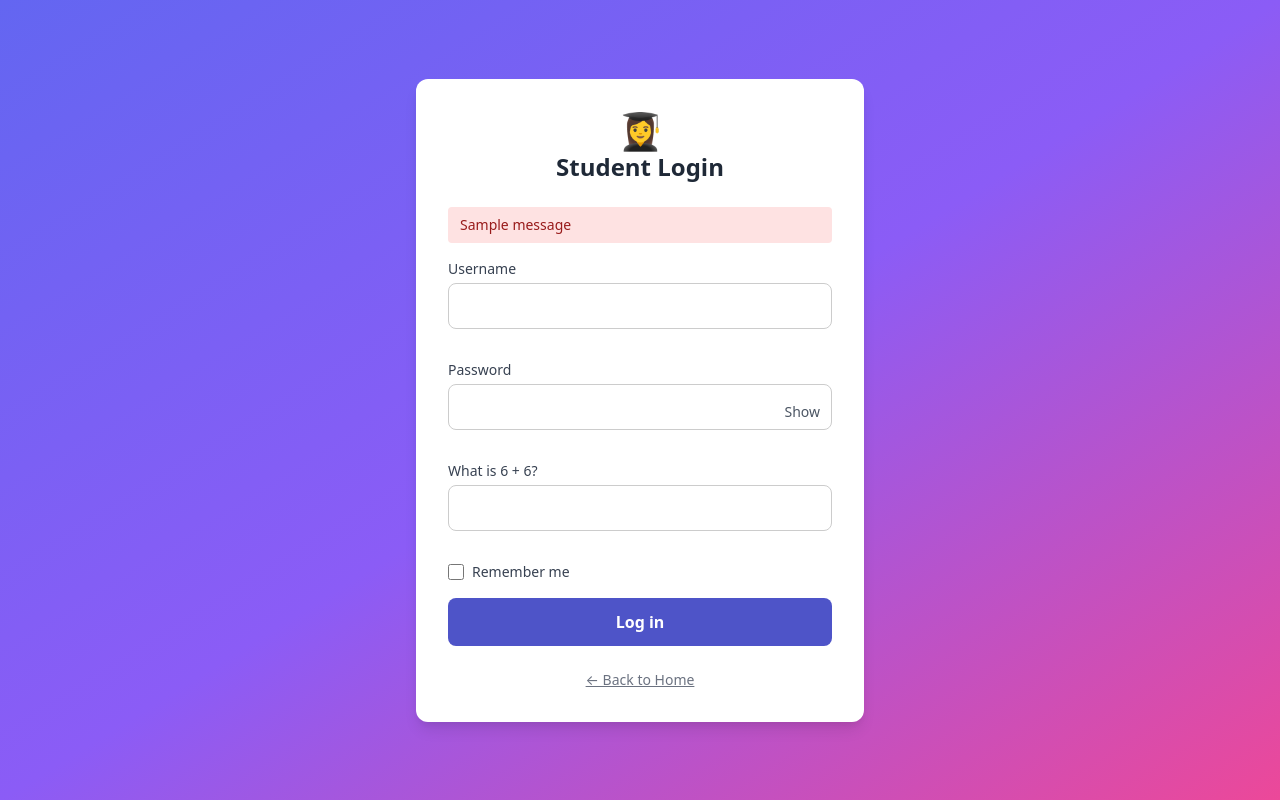
After one commit to DrEerie/NCPSS-web, a Flask app: page /pages/student in a window 1280 px wide. The commit adds this page. Run offline with Flask 3, Linux system fonts and the light colour scheme; one stand-in notice (Sample message) is shown.

Commit message:
Add files via upload

```diff
--- a/NCPSS-Web/app.py
+++ b/NCPSS-Web/app.py
@@ -1,35 +1,161 @@
-from flask import Flask, render_template, redirect, url_for, abort, send_from_directory
-from flask_login import LoginManager, UserMixin, login_user, current_user, logout_user
+# IMPORTS
+# ===============================
+from flask import Flask, render_template, request, redirect, url_for, flash, abort, send_from_directory
+from flask_login import LoginManager, UserMixin, login_user, current_user, logout_user, login_required
+from werkzeug.security import generate_password_hash, check_password_hash
+import os
+import sqlite3
 
+# ===============================
+# FLASK APP SETUP
+# ===============================
 app = Flask(__name__)
-app.secret_key = 'supersecretkey'  # Use env vars later for production
+app.secret_key = 'supersecretkey'  # ⛔ In production, use os.environ.get("SECRET_KEY")
 
+# ===============================
+# LOGIN MANAGER SETUP
+# ===============================
 login_manager = LoginManager()
 login_manager.init_app(app)
+login_manager.login_view = 'login_student'
 
-# Dummy user class
+# ===============================
+# DATABASE SETUP
+# ===============================
+DATABASE_PATH = os.path.join('database', 'school_portal.db')
+
+def get_db_connection():
+    conn = sqlite3.connect(DATABASE_PATH)
+    conn.row_factory = sqlite3.Row
+    return conn
+
+# ===============================
+# USER CLASS lOADED FROM DB
+# ===============================
 class User(UserMixin):
-    def __init__(self, id):
+    def __init__(self, id, username, role):
         self.id = id
+        self.username = username
+        self.role = role
 
-# Minimal user_loader
+    @staticmethod
+    def get_by_id(user_id):
+        conn = get_db_connection()
+        user = conn.execute("SELECT * FROM users WHERE id = ?", (user_id,)).fetchone()
+        conn.close()
+        if user:
+            return User(user["id"], user["username"], user["role"])
+        return None
+
+    @staticmethod
+    def get_by_username(username):
+        conn = get_db_connection()
+        user = conn.execute("SELECT * FROM users WHERE username = ?", (username,)).fetchone()
+        conn.close()
+        if user:
+            return User(user["id"], user["username"], user["role"]), user["password"]
+        return None, None
+
+# ===============================
+# LOGIN USER LOADER
+# ===============================
 @login_manager.user_loader
 def load_user(user_id):
-    return User(user_id)  # Normally you'd fetch user from DB
+    return User.get_by_id(user_id)
 
-
+# ===============================
+# ROUTES – MAIN
+# ===============================
 @app.route('/')
 def home():
     return render_template('index.html')
 
-@app.route('/login/student')
+@app.route('/logout')
+@login_required
+def logout():
+    logout_user()
+    return redirect(url_for('home'))
+
+# ===============================
+# STUDENT LOGIN
+# ===============================
+@app.route('/pages/student', methods=['GET', 'POST'])
 def login_student():
+    if request.method == 'POST':
+        username = request.form['username']
+        password = request.form['password']
+        user, hashed_pw = User.get_by_username(username)
+
+        if user and user.role == 'student' and check_password_hash(hashed_pw, password):
+            login_user(user)
+            return redirect(url_for('dashboard_student'))
+        else:
+            flash('Invalid student credentials.', 'error')
     return render_template('pages/login_student.html')
 
-@app.route('/login/staff')
+# ===============================
+# STAFF LOGIN
+# ===============================
+@app.route('/login/staff', methods=['GET', 'POST'])
 def login_staff():
+    if request.method == 'POST':
+        username = request.form['username']
+        password = request.form['password']
+        user, hashed_pw = User.get_by_username(username)
+
+        if user and user.role == 'staff' and check_password_hash(hashed_pw, password):
+            login_user(user)
+            return redirect(url_for('dashboard_staff'))
+        else:
+            flash('Invalid staff credentials.', 'error')
     return render_template('pages/login_staff.html')
 
+# ===============================
+# DASHBOARDS
+# ===============================
+@app.route('/dashboard/student')
+@login_required
+def dashboard_student():
+    if current_user.role != 'student':
+        abort(403)
+    return render_template('dashboard/student.html', username=current_user.username)
+
+@app.route('/dashboard/staff')
+@login_required
+def dashboard_staff():
+    if current_user.role != 'staff':
+        abort(403)
+    return render_template('dashboard/staff.html', username=current_user.username)
+
+# Handle the form submission for the staff dashboard
+@app.route('/dashboard/staff/add', methods=['POST'])
+@login_required
+def add_staff():
+    if current_user.role != 'staff':
+        abort(403)  # Only staff can access this route
+
+    name = request.form.get('name')
+    position = request.form.get('position')
+
+    if not name or not position:
+        flash('Name and Position are required.', 'error')
+        return redirect(url_for('dashboard_staff'))
+
+    conn = get_db_connection()
+    try:
+        conn.execute("INSERT INTO staff (name, position) VALUES (?, ?)", (name, position))
+        conn.commit()
+        flash('Staff member added successfully!', 'success')
+    except sqlite3.Error as e:
+        flash(f'Error adding staff member: {e}', 'error')
+    finally:
+        conn.close()
+
+    return redirect(url_for('dashboard_staff'))
+
+# ===============================
+# OTHER PAGES
+# ===============================
 @app.route('/admissions')
 def admissions():
     return render_template('pages/admission.html')
@@ -37,6 +163,10 @@ def admissions():
 @app.route('/introduction')
 def introduction():
     return render_template('pages/introduction.html')
+
+@app.route('/faqs')
+def faqs():
+    return render_template('pages/faq.html')
 
 
 @app.route('/components/<component_name>')
@@ -50,10 +180,24 @@ def load_component(component_name):
 def send_asset(filename):
     return send_from_directory('assets', filename)
 
-@app.route('/')
-def index():
-    return render_template('index.html')
+#paths for student dashboard
+@app.route('/profile')
+@login_required
+def profile():
+    return render_template('dashboard/profile.html')
 
+@app.route('/courses')
+@login_required
+def courses():
+    return render_template('dashboard/courses.html')
 
+@app.route('/notifications')
+@login_required
+def notifications():
+    return render_template('dashboard/notifications.html')
+
+# ===============================
+# MAIN
+# ===============================
 if __name__ == '__main__':
     app.run(debug=True)
--- /dev/null
+++ b/NCPSS-Web/static/css/logins.css
@@ -0,0 +1,75 @@
+body {
+    margin: 0;
+    padding: 0;
+    font-family: 'Segoe UI', sans-serif;
+    background: linear-gradient(135deg, #4e54c8, #8f94fb);
+    height: 100vh;
+    display: flex;
+    align-items: center;
+    justify-content: center;
+}
+
+.login-wrapper {
+    width: 100%;
+    max-width: 400px;
+    padding: 20px;
+}
+
+.login-card {
+    background: white;
+    border-radius: 12px;
+    box-shadow: 0 10px 25px rgba(0,0,0,0.1);
+    padding: 30px;
+}
+
+.login-card h2 {
+    text-align: center;
+    margin-bottom: 20px;
+    color: #4e54c8;
+}
+
+form {
+    display: flex;
+    flex-direction: column;
+}
+
+input[type="text"],
+input[type="password"] {
+    margin-bottom: 15px;
+    padding: 10px;
+    border: 1px solid #ccc;
+    border-radius: 8px;
+}
+
+button[type="submit"] {
+    background-color: #4e54c8;
+    color: white;
+    border: none;
+    padding: 12px;
+    border-radius: 8px;
+    cursor: pointer;
+    transition: background 0.3s;
+}
+
+button[type="submit"]:hover {
+    background-color: #3b3f99;
+}
+
+.flash-messages {
+    margin-bottom: 15px;
+    padding: 0;
+    list-style: none;
+}
+
+.flash.error {
+    color: red;
+    font-weight: bold;
+}
+
+.back-link {
+    display: block;
+    margin-top: 10px;
+    text-align: center;
+    color: #4e54c8;
+    text-decoration: none;
+}
--- /dev/null
+++ b/NCPSS-Web/static/js/logins.js
@@ -0,0 +1,39 @@
+//To show or hide password option
+document.addEventListener("DOMContentLoaded", function () {
+    const passwordInput = document.getElementById("password-input");
+    const toggleBtn = document.getElementById("toggle-password");
+
+    if (passwordInput && toggleBtn) {
+        toggleBtn.addEventListener("click", function () {
+            const type = passwordInput.getAttribute("type") === "password" ? "text" : "password";
+            passwordInput.setAttribute("type", type);
+            toggleBtn.textContent = type === "password" ? "Show" : "Hide";
+        });
+    }
+});
+
+//For CAPTCHA (Maths-Based, No External dependencies)
+document.addEventListener("DOMContentLoaded", function () {
+    const form = document.querySelector("form");
+    const questionSpan = document.getElementById("math-question");
+    const captchaInput = document.getElementById("captcha-input");
+
+    function generateQuestion() {
+        const a = Math.floor(Math.random() * 10) + 1;
+        const b = Math.floor(Math.random() * 10) + 1;
+        questionSpan.textContent = `${a} + ${b}`;
+        questionSpan.dataset.answer = a + b;
+    }
+
+    generateQuestion();
+
+    form.addEventListener("submit", function(e) {
+        const expected = parseInt(questionSpan.dataset.answer, 10);
+        const userAnswer = parseInt(captchaInput.value, 10);
+
+        if (userAnswer !== expected) {
+            e.preventDefault();
+            alert("Incorrect CAPTCHA answer.");
+        }
+    });
+});
--- a/NCPSS-Web/static/js/script.js
+++ b/NCPSS-Web/static/js/script.js
@@ -1,3 +1,4 @@
+"use strict";
 // Load components dynamically and handle errors gracefully
 function loadComponent(id, url, callback) {
     fetch(url)
@@ -716,7 +717,7 @@ function loadComponent(id, url, callback) {
       {
         title: "Admissions Open",
         text: "Apply before 30th April to secure your seat.",
-        image: "/assets/IMG-20250410-WA0072.jpg"
+        image: "{{url_for('static', filename='assets/IMG-20250410-WA0076.jpg')}}"
       },
       {
         title: "Eid Holidays",
--- a/NCPSS-Web/static/pwa/service-worker.js
+++ b/NCPSS-Web/static/pwa/service-worker.js
@@ -1,3 +1,4 @@
+"use strict";
 // Service Worker for NCPSS PWA
 const CACHE_NAME = 'ncpss-cache-v2';
 const OFFLINE_URL = '/static/pwa/offline.html';
--- /dev/null
+++ b/NCPSS-Web/templates/layout/login_base.html
@@ -0,0 +1,38 @@
+<!DOCTYPE html>
+<html lang="en" class="dark">
+<head>
+    <meta charset="UTF-8">
+    <title>{% block title %}Login{% endblock %}</title>
+    <meta name="viewport" content="width=device-width, initial-scale=1.0">
+    <link href="{{ url_for('static', filename='css/logins.css') }}" rel="stylesheet">
+    <link href="https://cdn.jsdelivr.net/npm/tailwindcss@2.2.19/dist/tailwind.min.css" rel="stylesheet">
+
+    <script defer src="{{ url_for('static', filename='js/logins.js') }}"></script>
+</head>
+<body class="min-h-screen bg-gradient-to-br from-indigo-500 via-purple-500 to-pink-500 dark:from-gray-900 dark:via-gray-800 dark:to-black flex items-center justify-center px-4">
+    <div class="w-full max-w-md bg-white dark:bg-gray-900 rounded-xl shadow-lg p-8">
+        <div class="text-center mb-6">
+            <div class="text-4xl">
+                {% block icon %}👤{% endblock %}
+            </div>
+            <h2 class="text-2xl font-bold text-gray-800 dark:text-gray-100">{% block heading %}Login{% endblock %}</h2>
+        </div>
+
+        {% with messages = get_flashed_messages(with_categories=true) %}
+            {% if messages %}
+                <ul class="mb-4 space-y-2">
+                {% for category, message in messages %}
+                    <li class="text-sm px-3 py-2 rounded bg-red-100 text-red-800 dark:bg-red-800 dark:text-white">{{ message }}</li>
+                {% endfor %}
+                </ul>
+            {% endif %}
+        {% endwith %}
+
+        {% block content %}{% endblock %}
+
+        <div class="mt-6 text-center text-sm text-gray-500 dark:text-gray-400">
+            <a href="{{ url_for('home') }}" class="underline hover:text-indigo-600 dark:hover:text-indigo-400">← Back to Home</a>
+        </div>
+    </div>
+</body>
+</html>
--- a/NCPSS-Web/templates/pages/introduction.html
+++ b/NCPSS-Web/templates/pages/introduction.html
@@ -18,7 +18,7 @@
   <meta name="apple-mobile-web-app-status-bar-style" content="black-translucent">
   <meta name="mobile-web-app-capable" content="yes">
 <!-- favicon-->
-<link rel="shortcut icon" type="image/x-icon" href="/assets/NCPSS logo.jpg" />
+<link rel="shortcut icon" type="image/x-icon" href="{{ url_for('static', filename='assets/NCPSS logo.jpg') }}" />
 
 </head>
 
--- a/NCPSS-Web/templates/pages/login_student.html
+++ b/NCPSS-Web/templates/pages/login_student.html
@@ -1,6 +1,40 @@
-{% include 'components/navbar.html' %}
-<h2 class="text-xl text-center mt-6">Student Login Page</h2>
-<form method="post" action="/login/student">
-    <!-- Form elements here -->
+{% extends 'layout/login_base.html' %}
+
+{% block title %}Student Login{% endblock %}
+{% block heading %}Student Login{% endblock %}
+{% block icon %}👩‍🎓{% endblock %}
+
+{% block content %}
+<form method="POST" class="space-y-4">
+    <div>
+        <label class="block text-sm font-medium text-gray-700 dark:text-gray-200">Username</label>
+        <input type="text" name="username" required
+               class="w-full mt-1 px-4 py-2 border border-gray-300 dark:border-gray-700 rounded-md bg-white dark:bg-gray-800 text-gray-900 dark:text-white focus:outline-none focus:ring-2 focus:ring-indigo-500">
+    </div>
+
+    <div>
+        <label class="block text-sm font-medium text-gray-700 dark:text-gray-200">Password</label>
+        <div class="relative">
+            <input type="password" name="password" id="password-input" required
+                   class="w-full mt-1 px-4 py-2 border border-gray-300 dark:border-gray-700 rounded-md bg-white dark:bg-gray-800 text-gray-900 dark:text-white pr-10 focus:outline-none focus:ring-2 focus:ring-indigo-500">
+            <button type="button" id="toggle-password"
+                    class="absolute right-3 top-1/2 transform -translate-y-1/2 text-sm text-gray-600 dark:text-gray-300">Show</button>
+        </div>
+    </div>
+    <div>
+        <label class="block text-sm font-medium text-gray-700 dark:text-gray-200">What is <span id="math-question"></span>?</label>
+        <input type="text" name="captcha" id="captcha-input" required
+               class="w-full mt-1 px-4 py-2 border border-gray-300 dark:border-gray-700 rounded-md bg-white dark:bg-gray-800 text-gray-900 dark:text-white">
+    </div>
+
+    <div class="flex items-center">
+        <input type="checkbox" id="remember" name="remember" class="h-4 w-4 text-indigo-600">
+        <label for="remember" class="ml-2 text-sm text-gray-700 dark:text-gray-200">Remember me</label>
+    </div>
+
+    <button type="submit"
+            class="w-full bg-indigo-600 hover:bg-indigo-700 text-white py-2 rounded-md font-semibold transition-all">
+        Log in
+    </button>
 </form>
-{% include 'components/footer.html' %}
+{% endblock %}
```
Also changed, not shown: NCPSS-Web/database/init_db.py (added, +33 -0 lines), NCPSS-Web/static/css/faq.css (added, +9 -0 lines), NCPSS-Web/static/js/faq.js (added, +74 -0 lines), NCPSS-Web/templates/components/navbar.html (+14 -12 lines), NCPSS-Web/templates/dashboard/staff.html (added, +52 -0 lines), NCPSS-Web/templates/dashboard/student.html (added, +60 -0 lines), NCPSS-Web/templates/index.html (+6 -6 lines), NCPSS-Web/templates/pages/faq.html (added, +71 -0 lines), NCPSS-Web/templates/pages/login_staff.html (+21 -5 lines), NCPSS-Web/auth/routes.py (added), NCPSS-Web/database/school_portal.db (added), NCPSS-Web/models/users.py (added).
